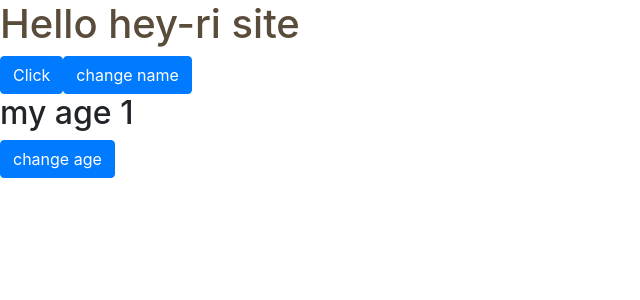
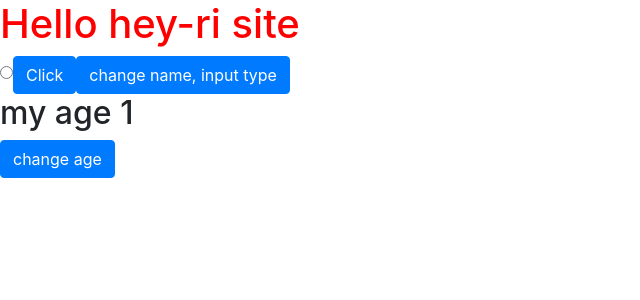
Before and after one commit to hey-ri/vue-todo-list, a Vue app: page / in a window 1280 px wide. Shown: the top 300 px of the page, without its empty margins (0-640 px from the left). Built offline with nearby package versions, Linux system fonts and the light colour scheme.

Commit message:
class binding, input value, type binding

```diff
--- a/src/App.vue
+++ b/src/App.vue
@@ -1,14 +1,18 @@
 <template>
-  <h1 class="name">Hello {{ name.name }} site {{ name.id }}</h1>
+  <h1 v-bind:class="nameClass">Hello {{ name.name }} site {{ name.id }}</h1>
   <!-- <h1 class="name">Hello {{ greeting() }} site</h1>
   <h1 class="name">Hello {{ greeting2("hori") }} site</h1>
   <h1 class="name">Hello {{ greeting2(name) }} site</h1>
   <h1 class="name">Hello {{ greet }} site</h1> -->
+  <input :type="type" v-bind:value="name.name" />
   <button v-on:click="consleLog" class="btn btn-primary">Click</button>
-  <button @click="updateName" class="btn btn-primary">change name</button>
+  <button @click="updateName" class="btn btn-primary">change name, input type</button>
   <h2>my age {{ age.id }}</h2>
   <!-- age.id로 접근 하지 않으면 {"id":1}이렇게 표시됨 -->
   <button @click="updateAge" class="btn btn-primary">change age</button>
+
+  <!-- v-bind === :value -->
+  <!-- v-on === @click -->
 </template>
 
 <script>
@@ -16,8 +20,10 @@ import { ref, reactive } from "vue";
 
 export default {
   setup() {
+    //ref는 숫자, 스트링, 오브젝트, 어레이가 다 들어가고 .value를 해줘야 쓸 수 있다.
     let name = ref({ name: "hey-ri", age: 20 });
-    //ref는 숫자, 스트링, 오브젝트, 어레이가 다 들어가고 .value를 해줘야 쓸 수 있다.
+    const type = ref("radio");
+    const nameClass = ref("names");
 
     //reactive는 오브젝트, 어레이만 들어갈 수 있으며 .value없이 접근 가능하다. 밑에 처럼
     let age = reactive({ id: 1 });
@@ -38,6 +44,7 @@ export default {
     const updateName = () => {
       name.value.name = "jane";
       name.value.id = 50;
+      type.value = "text";
       console.log(name);
     };
 
@@ -54,6 +61,8 @@ export default {
       updateName,
       age,
       updateAge,
+      type,
+      nameClass,
     };
   },
 };
@@ -63,4 +72,8 @@ export default {
 .name {
   color: #5a4c3a;
 }
+
+.names {
+  color: red;
+}
 </style>
```
